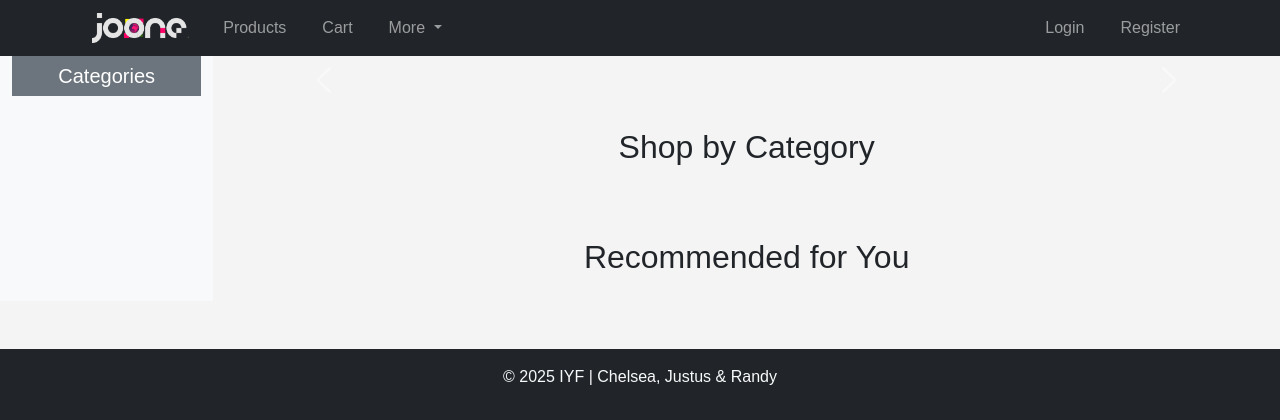
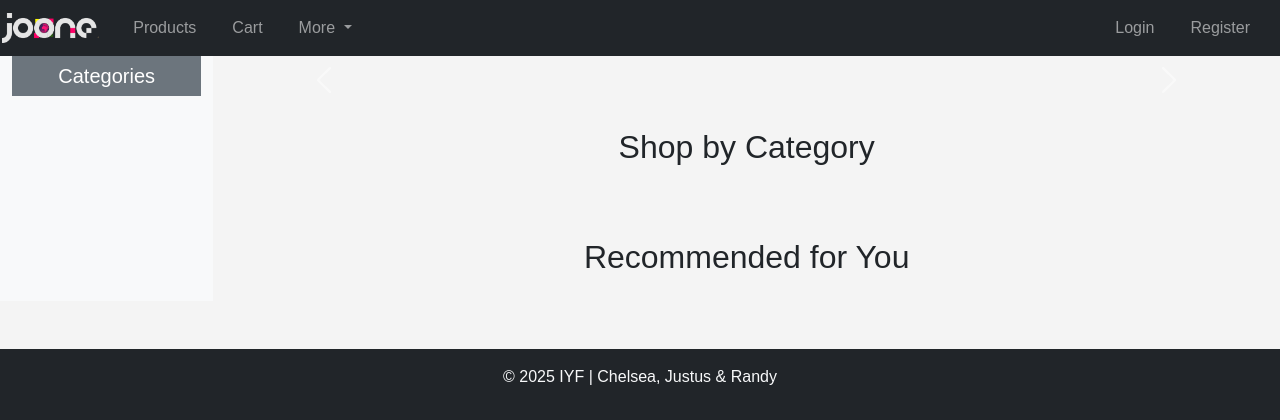
Before and after one commit to everjaydead/estore, a Flask app: page / in a window 1280 px wide. Shown: the top 420 px of the page. Run offline with Flask 3, Linux system fonts and the light colour scheme; some libraries are stand-ins or nearby versions.

Commit message:
Reposition logo towards the screen edge and update styling for improved layout

```diff
--- a/static/css/style.css
+++ b/static/css/style.css
@@ -155,11 +155,10 @@ footer {
 .form-container h2 {
     text-align: center;
     margin-bottom: 15px;
-    !important;
 }
 
 .navbar-brand img {
-    margin-right: 0; /* Remove gap between logo and text */
+    margin-left: -20px; /* Move the logo closer to the edge */
 }
 
 .navbar-brand {
--- a/templates/base.html
+++ b/templates/base.html
@@ -18,12 +18,10 @@
 <body>
     <!-- Navigation -->
     <nav class="navbar navbar-expand-lg navbar-dark bg-dark">
-        <div class="container">
-            <div class="logo-container">
-                <a class="navbar-brand" href="{{ url_for('index') }}">
-                    <img src="{{ url_for('static', filename='img/logo.png') }}" alt="J00NE Store Logo" height="30" class="d-inline-block align-text-top">
-                </a>
-            </div>
+        <div class="container-fluid"> <!-- Updated to container-fluid for full-width navbar -->
+            <a class="navbar-brand" href="{{ url_for('index') }}">
+                <img src="{{ url_for('static', filename='img/logo.png') }}" alt="J00NE Store Logo" height="30" class="d-inline-block align-text-top">
+            </a>
             <button class="navbar-toggler" type="button" data-bs-toggle="collapse" data-bs-target="#navbarNav">
                 <span class="navbar-toggler-icon"></span>
             </button>
```
